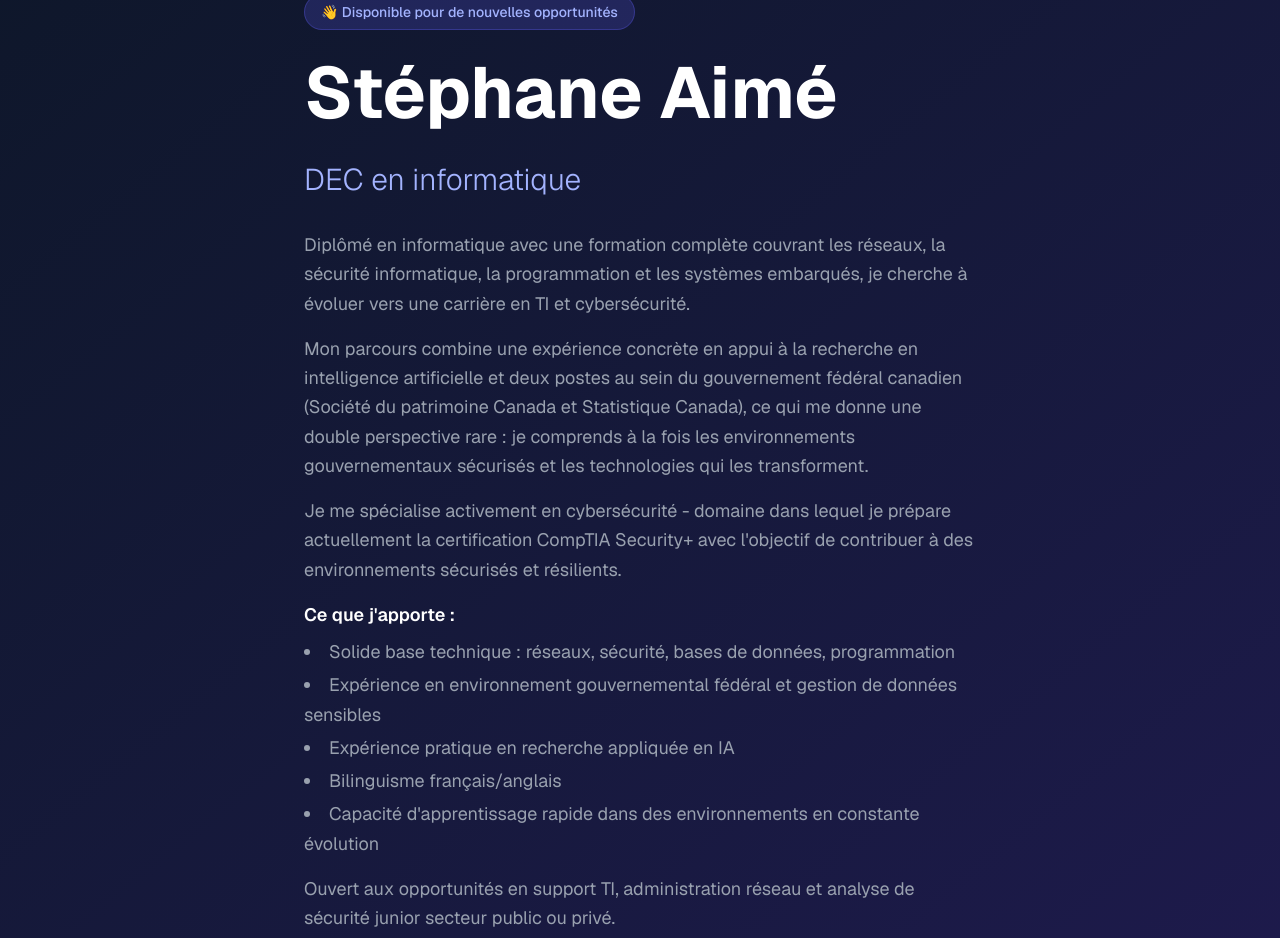
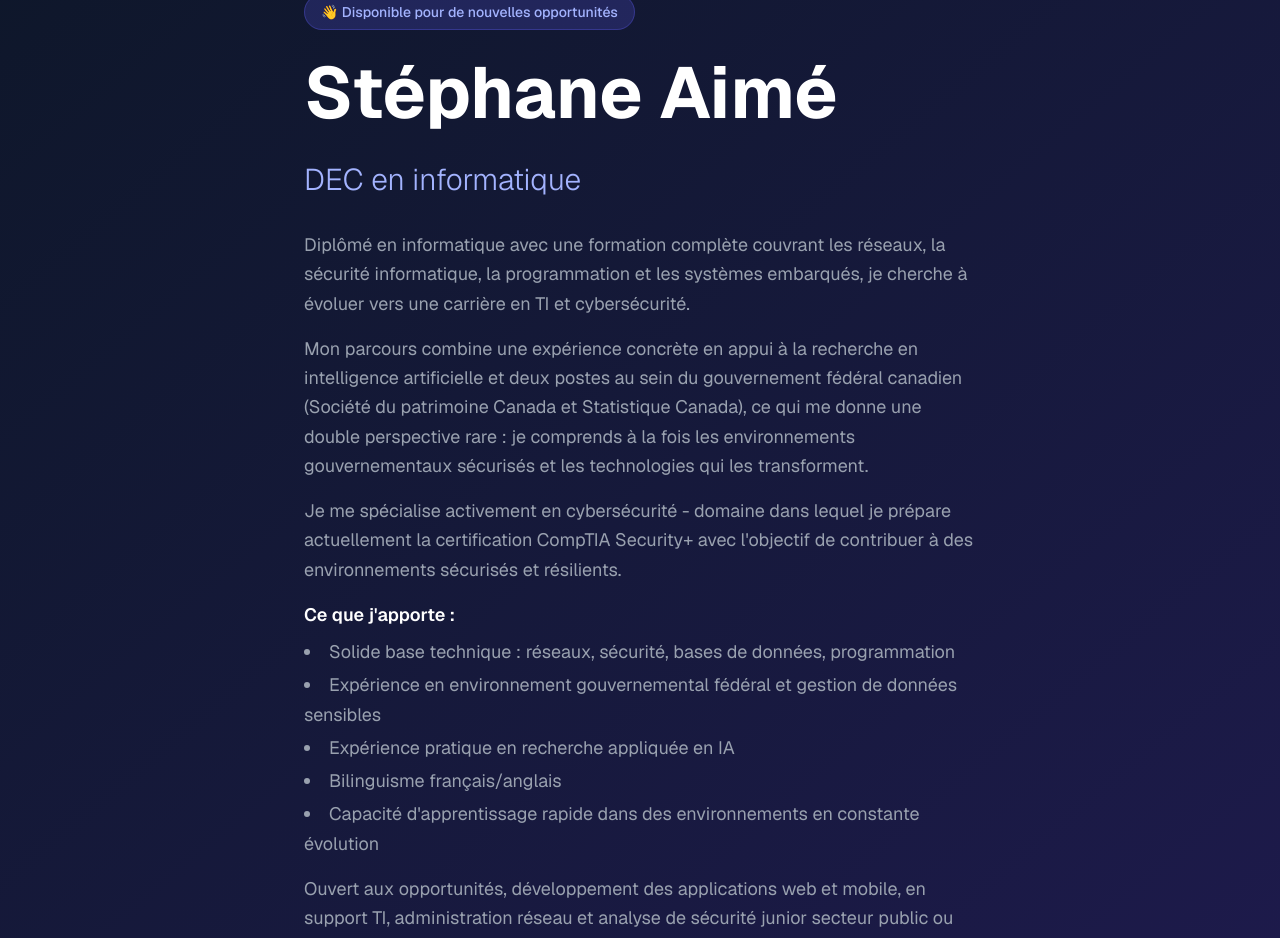
Before and after one commit to stephane-1234/portfolio, a Next.js app: page / in a window 1280 px wide. Shown: the top 938 px of the page. Built offline with nearby package versions, Linux system fonts and the light colour scheme.

Commit message:
fix: presentation a jour

```diff
--- a/app/components/Hero.jsx
+++ b/app/components/Hero.jsx
@@ -30,7 +30,7 @@ export default function Hero() {
             </ul>
           </div>
           <p>
-            Ouvert aux opportunités en support TI, administration réseau et analyse de sécurité junior secteur public ou privé.
+            Ouvert aux opportunités, développement  des applications web et mobile, en support TI, administration réseau et analyse de sécurité junior secteur public ou privé.
           </p>
         </div>
         <div className="flex flex-wrap gap-4">
```
